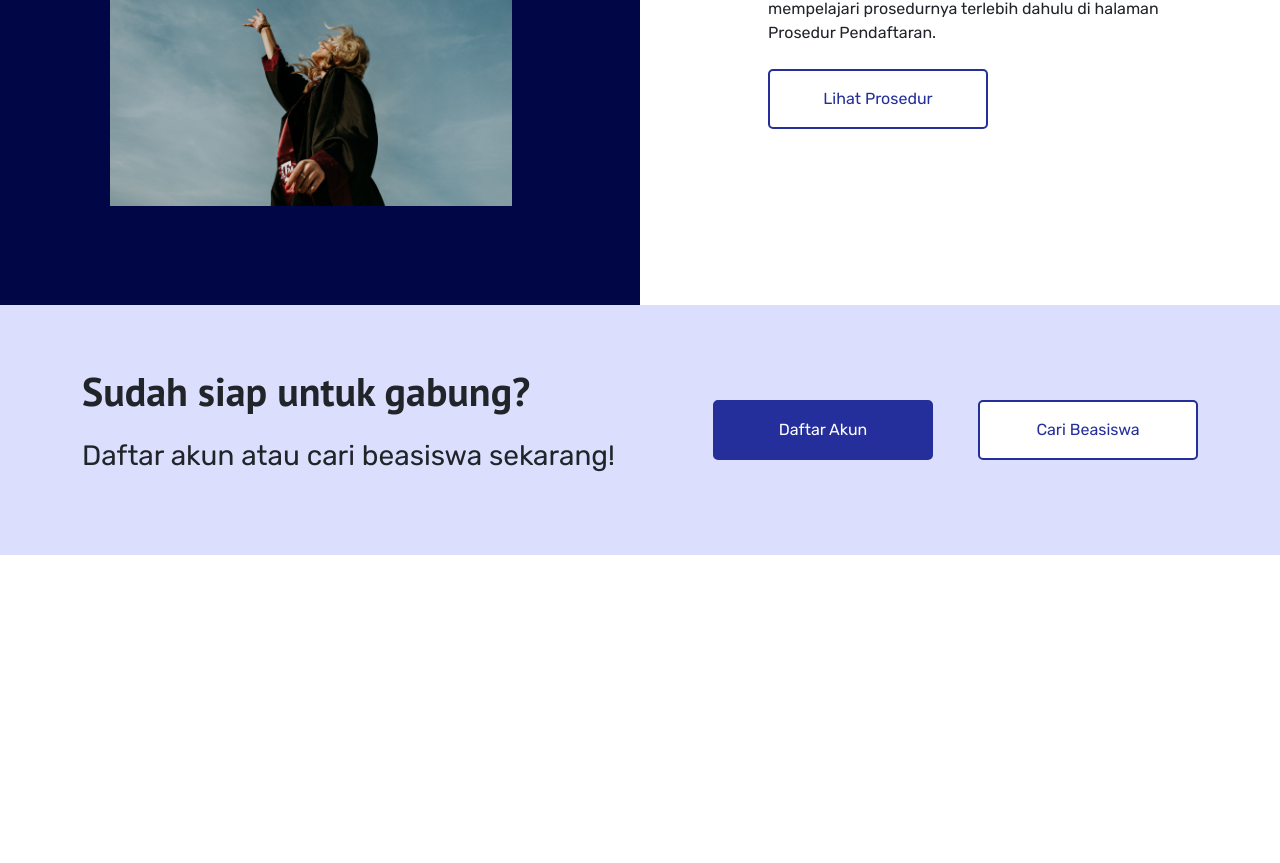
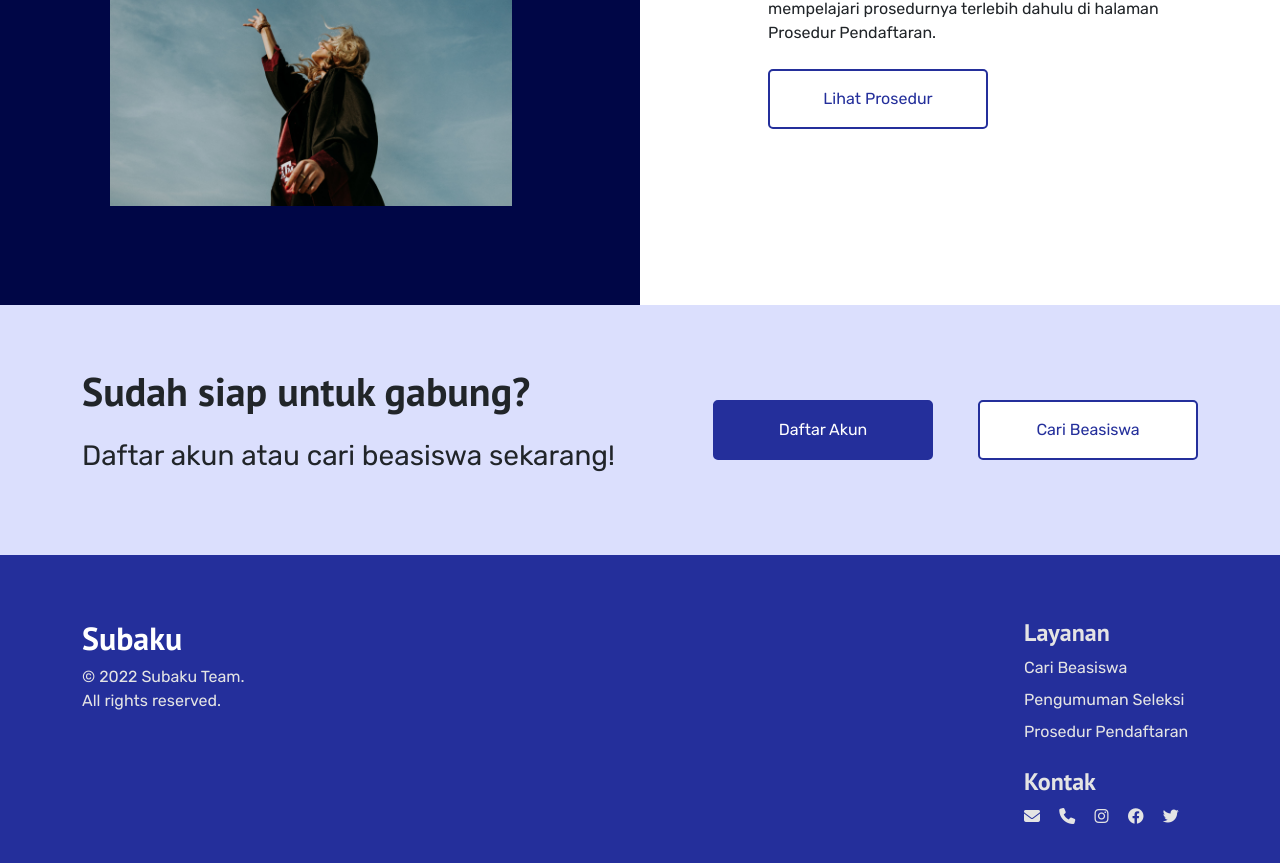
Before and after one commit to rg-km/final-project-engineering-72, a React (Create React App) app in the folder frontend/: page / in a window 1280 px wide. Shown: the part 1883-2746 px from the top of the page. Before the commit the page ends 2438 px from the top, so only its background shows below. Built offline with nearby package versions, Linux system fonts and the light colour scheme.

Commit message:
chore: add Footer component into the App & correct the import route for navbar.

```diff
--- a/frontend/src/App.js
+++ b/frontend/src/App.js
@@ -1,13 +1,15 @@
 import logo from './logo.svg';
 import './App.css';
-import Navbar from './components/UserNavbar/Navbar';
+import Navbar from './Components/UserNavbar/Navbar';
 import LandingPage from './pages/User/LandingPage/LandingPage';
+import Footer from './Components/UserFooter/Footer';
 
 function App() {
   return (
     <div className="App">
       <Navbar/>
       <LandingPage/>
+      <Footer/>
     </div>
   );
 }
```
